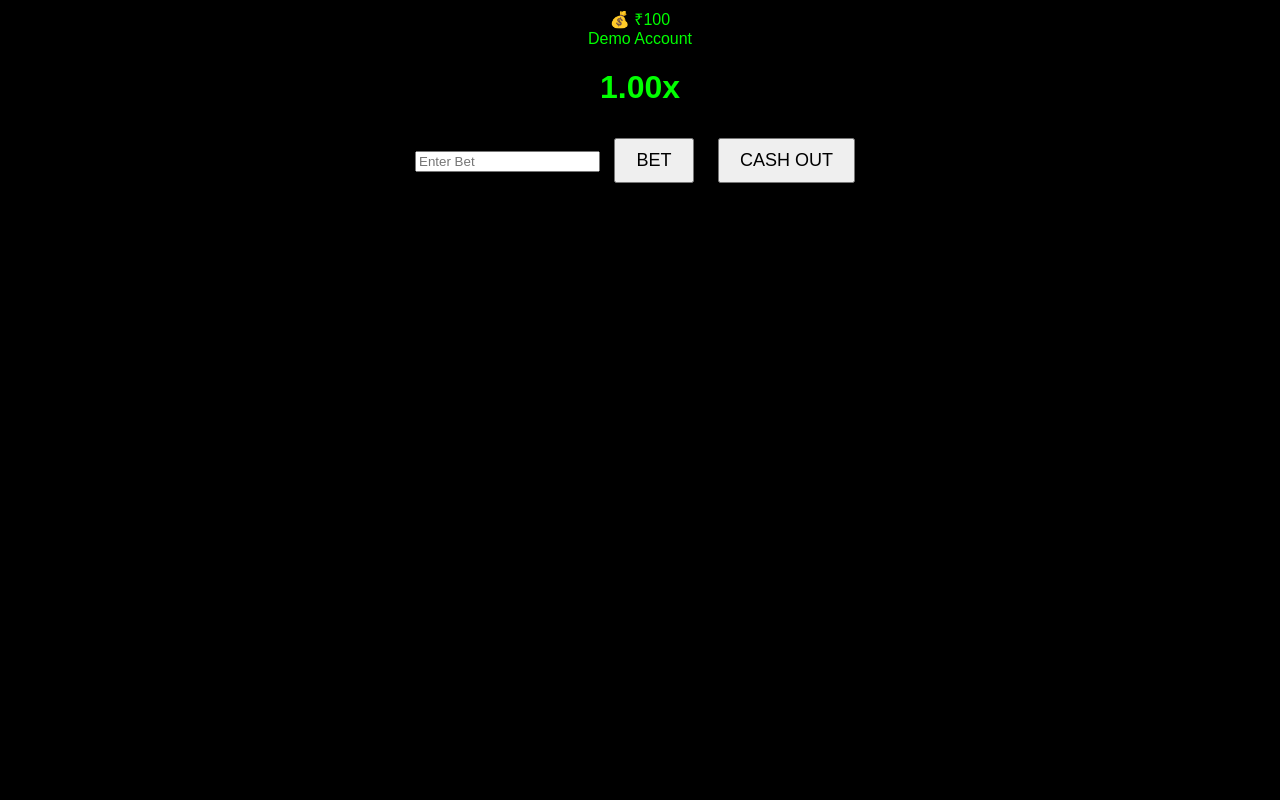
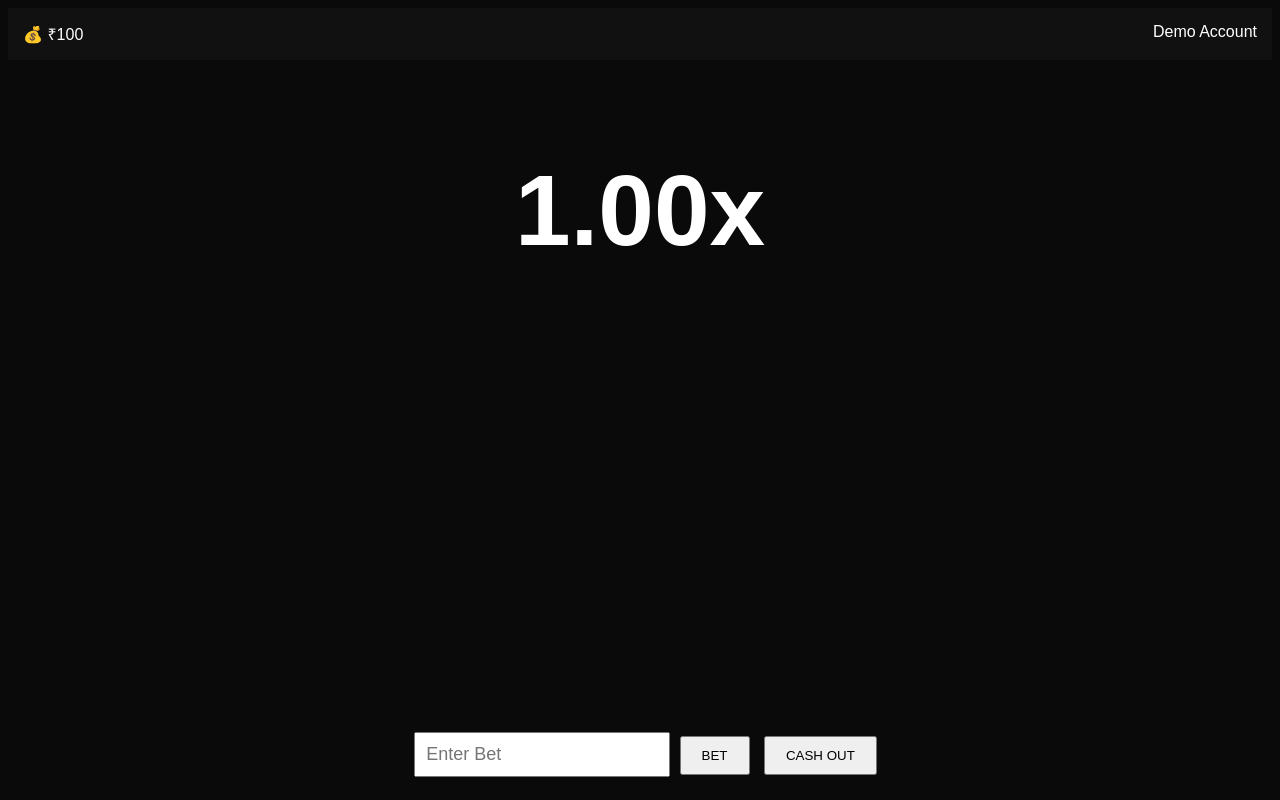
Before and after one commit to educaretuition01-hub/Aviator-game, a website: page index.html in a window 1280 px wide. Drawn offline with Linux system fonts and the light colour scheme.

Commit message:
Update style.css

```diff
--- a/style.css
+++ b/style.css
@@ -1,12 +1,37 @@
 body {
-  background: black;
-  color: lime;
+  background: #0a0a0a;
+  color: white;
+  font-family: Arial;
   text-align: center;
-  font-family: Arial;
+}
+
+.top-bar {
+  display: flex;
+  justify-content: space-between;
+  padding: 15px;
+  background: #111;
+}
+
+.game {
+  height: 300px;
+  display: flex;
+  align-items: center;
+  justify-content: center;
+  font-size: 50px;
+}
+
+.controls {
+  position: fixed;
+  bottom: 20px;
+  width: 100%;
+}
+
+input {
+  padding: 10px;
+  font-size: 18px;
 }
 
 button {
   padding: 10px 20px;
-  margin: 10px;
-  font-size: 18px;
+  margin: 5px;
 }
```
